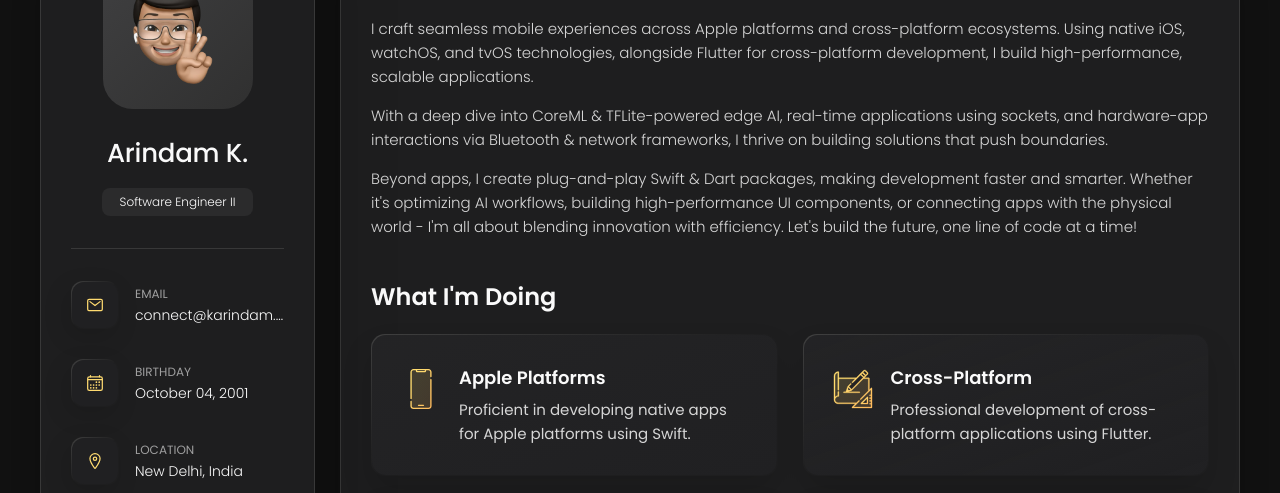
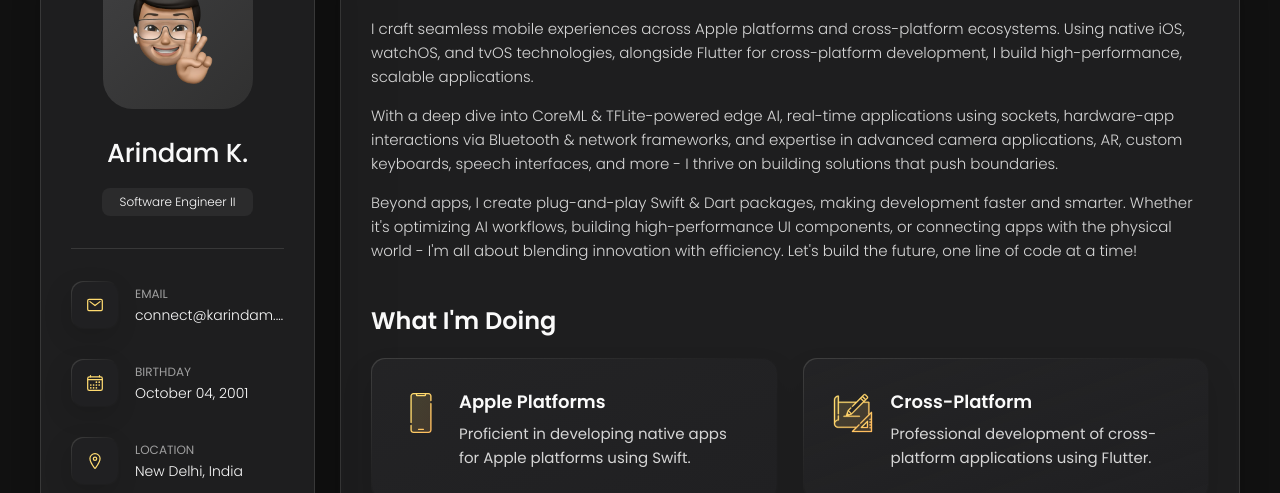
Before and after one commit to k-arindam/k-arindam.github.io, a plain HTML site: page index.html in a window 1280 px wide. Shown: the part 162-655 px from the top of the page. Drawn offline with nearby package versions, Linux system fonts and the light colour scheme.

Commit message:
Updated the about section

```diff
--- a/index.html
+++ b/index.html
@@ -233,8 +233,9 @@
 
           <p>
             With a deep dive into CoreML & TFLite-powered edge AI,
-            real-time applications using sockets, and hardware-app interactions via Bluetooth & network frameworks,
-            I thrive on building solutions that push boundaries.
+            real-time applications using sockets, hardware-app interactions via Bluetooth & network frameworks,
+            and expertise in advanced camera applications, AR, custom keyboards, speech interfaces, and more
+            - I thrive on building solutions that push boundaries.
           </p>
 
           <p>
```
